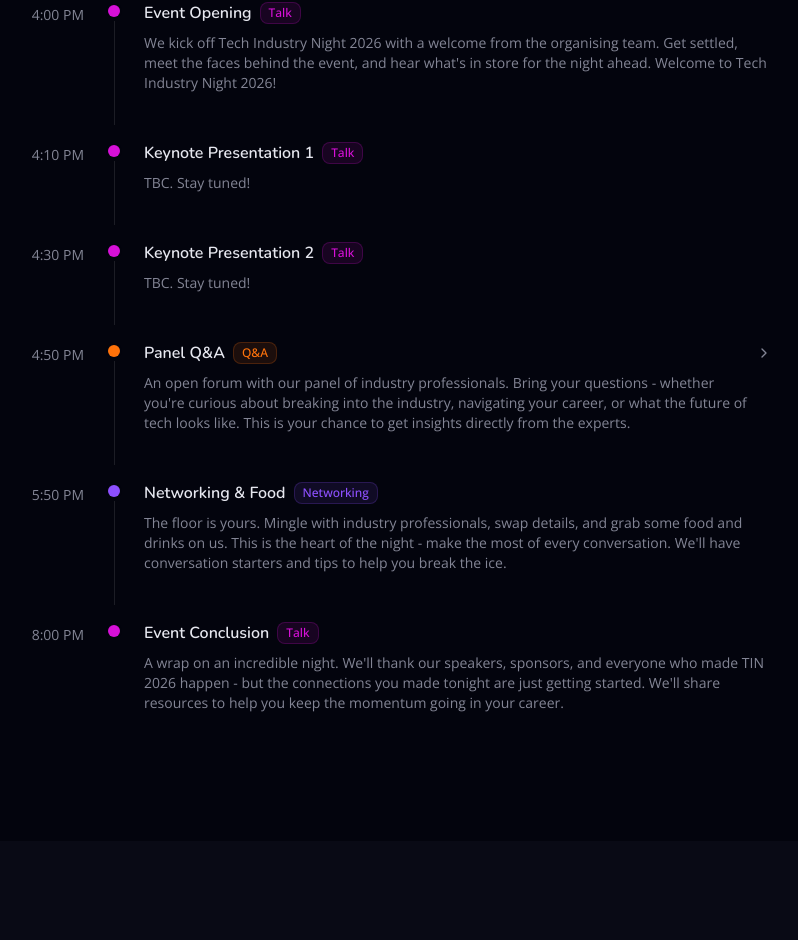
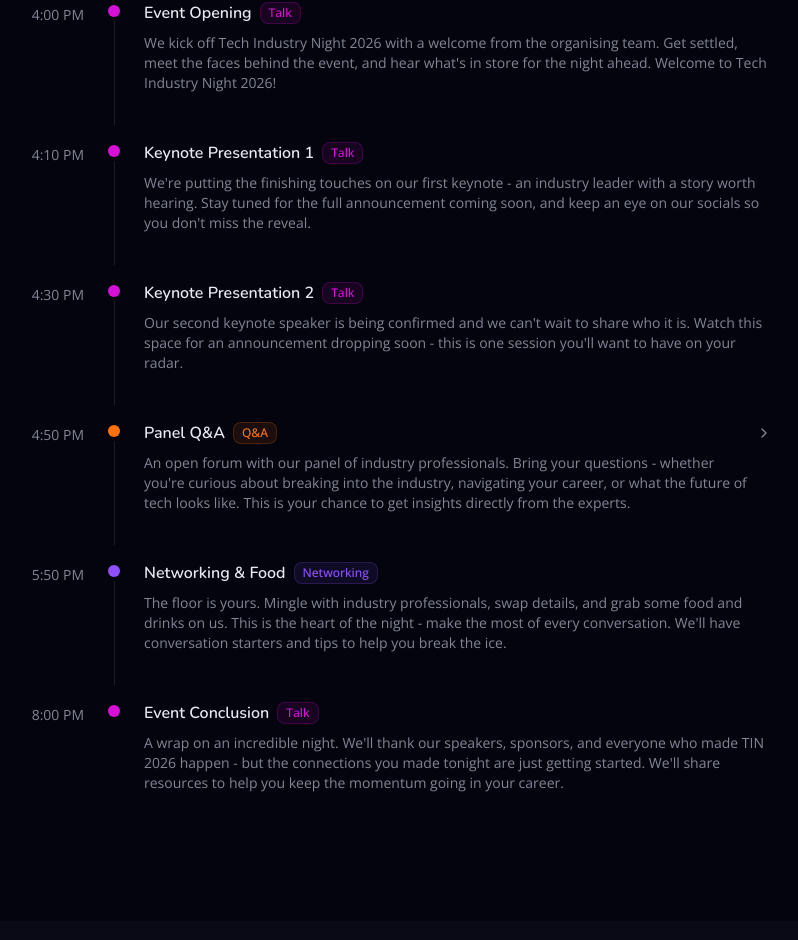
Before and after one commit to liiam-dsouza/qut-tin-website, a React (Vite) app: page / in a window 1280 px wide. Shown: the part 2181-3121 px from the top of the page, without its empty margins (252-1050 px from the left). Built offline with nearby package versions, Linux system fonts and the light colour scheme.

Commit message:
update schedule descriptions

```diff
--- a/src/data/schedule.ts
+++ b/src/data/schedule.ts
@@ -33,7 +33,7 @@ export const schedule: ScheduleItem[] = [
 		time: "4:10 PM",
 		type: "talk",
 		title: "Keynote Presentation 1",
-		description: "TBC. Stay tuned!",
+		description: "We're putting the finishing touches on our first keynote - an industry leader with a story worth hearing. Stay tuned for the full announcement coming soon, and keep an eye on our socials so you don't miss the reveal.",
 		durationMins: 20,
 	},
 	{
@@ -41,7 +41,7 @@ export const schedule: ScheduleItem[] = [
 		time: "4:30 PM",
 		type: "talk",
 		title: "Keynote Presentation 2",
-		description: "TBC. Stay tuned!",
+		description: "Our second keynote speaker is being confirmed and we can't wait to share who it is. Watch this space for an announcement dropping soon - this is one session you'll want to have on your radar.",
 		durationMins: 20,
 	},
 	{
```
